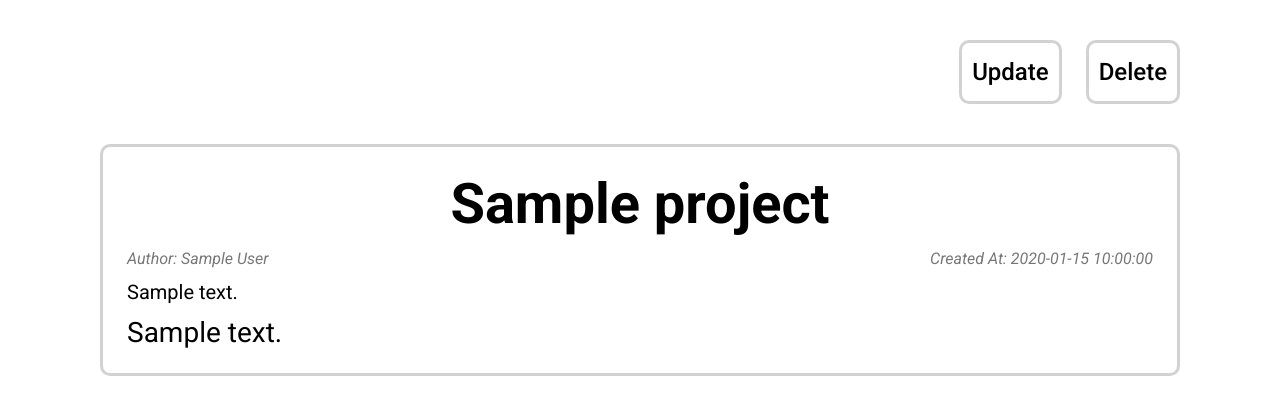
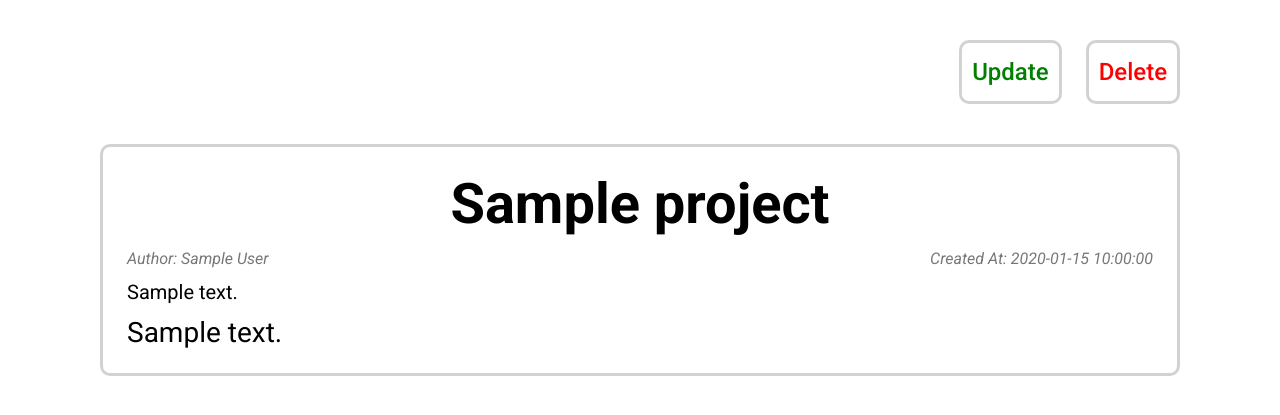
Before and after one commit to Brighton-code/Portfolio, a PHP site: page /projects/1 in a window 1280 px wide. Shown: the part 120-535 px from the top of the page. Run offline with PHP 8.4, Linux system fonts and the light colour scheme; the visitor is signed in with stand-in values (Sample User, id 1); tables that the repository leaves empty or names only in its code hold one stand-in row (values such as "Sample post").

Commit message:
redirect

```diff
--- a/Controllers/ExperienceController.php
+++ b/Controllers/ExperienceController.php
@@ -56,7 +56,7 @@ class ExperienceController extends Database {
 	public function updateView($paramaters) {
 		$id = $paramaters['id'];
 		if (!isset($_SESSION['is_admin']) || !$_SESSION['is_admin']) {
-			header("Location: /projects/$id");
+			header("Location: /ervaring");
 			exit;
 		}
 		$error = [];
@@ -80,7 +80,7 @@ class ExperienceController extends Database {
 	public function update($paramaters) {
 		$id = $paramaters['id'];
 		if (!isset($_SESSION['is_admin']) || !$_SESSION['is_admin']) {
-			header("Location: /projects/$id");
+			header("Location: /ervaring");
 			exit;
 		}
 
--- a/Public/css/base.css
+++ b/Public/css/base.css
@@ -109,3 +109,10 @@ nav a:hover {
 	color: var(--base-border-hover);
 	transition: border-color 1s, color 1s;
 }
+#admin-section>.update {
+	color: green;
+}
+
+#admin-section>.delete {
+	color: red;
+}
--- a/Views/single.projects.view.php
+++ b/Views/single.projects.view.php
@@ -10,8 +10,8 @@ if (isset($error) && !empty($error)) {
 
 	<?php if (isset($_SESSION['is_admin']) && $_SESSION['is_admin']): ?>
 		<aside id="admin-section">
-			<a class="border internal" href="/projects/<?= $data['project_id']; ?>/update">Update</a>
-			<a class="border internal" href="/projects/<?= $data['project_id']; ?>/delete">Delete</a>
+			<a class="border internal update" href="/projects/<?= $data['project_id']; ?>/update">Update</a>
+			<a class="border internal delete" href="/projects/<?= $data['project_id']; ?>/delete">Delete</a>
 		</aside>
 	<?php endif; ?>
 
```
